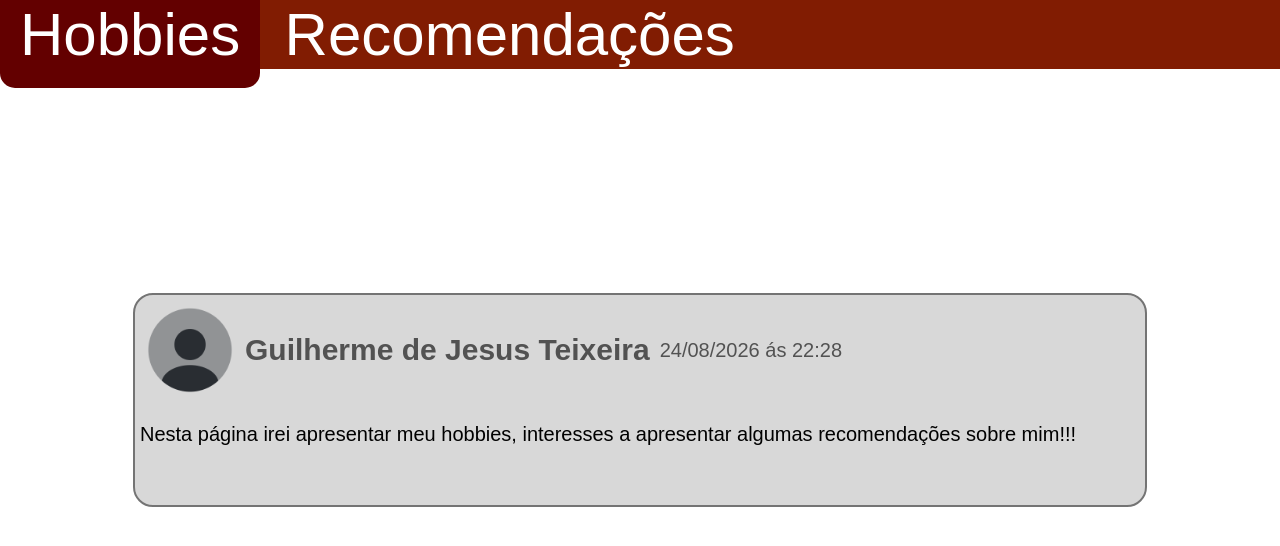
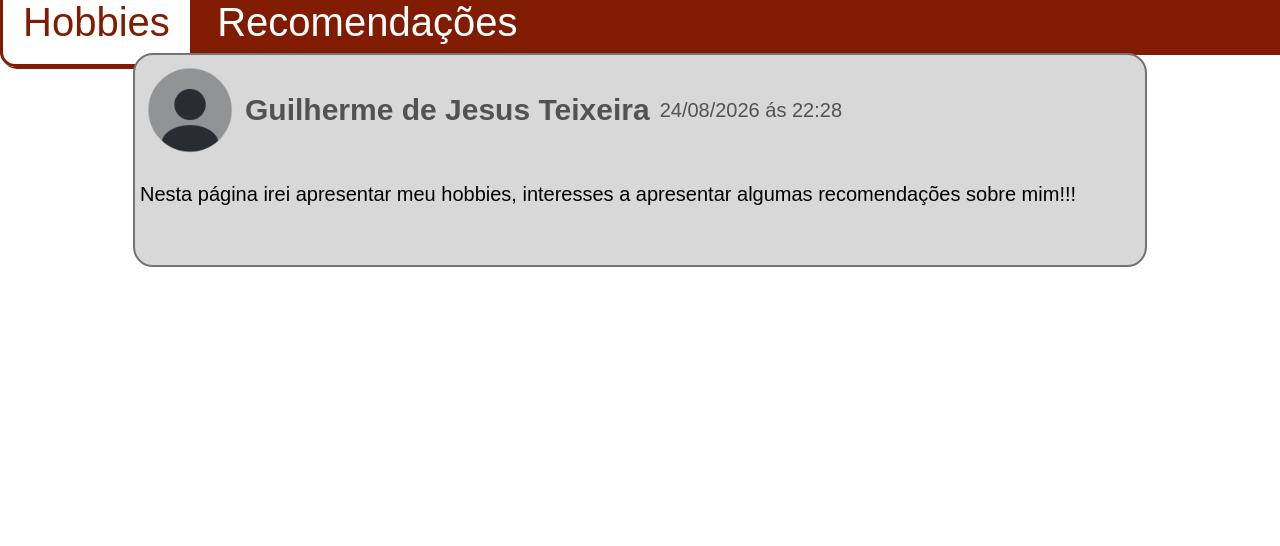
Before and after one commit to EmoSola1403/SobreMim, a plain HTML site: page index.html in a window 1280 px wide. Drawn offline with Linux system fonts and the light colour scheme.

Commit message:
version2

```diff
--- a/style.css
+++ b/style.css
@@ -4,16 +4,20 @@
 }
 #navmenu{
     background-color: rgb(129, 28, 2);
+    height: 55px;
 }
 nav a{
    text-decoration: none;
    color: #fff;
-   font-size: 60px;
+   font-size: 40px;
    padding: 20px;
 }
 nav a:hover{
-    background-color: rgb(99, 0, 0);
+    background-color: rgb(255, 255, 255);
     border-radius: 15px;
+    color: rgb(129, 28, 2);
+    border: solid 3px rgb(129, 28, 2);
+    box-shadow: 2px 2px 0px rgb(129, 28, 2);
 }
 .sobremim{
     background-color: rgb(216, 216, 216);
@@ -22,7 +26,7 @@ nav a:hover{
     border-radius: 20px;
     border: solid 2px rgb(116, 116, 116);
     position: absolute;
-    top: 50%;
+    top: 20%;
     left: 50%;
     transform: translate(-50%, -50%);
     padding: 5px 5px 5px 5px;
```
